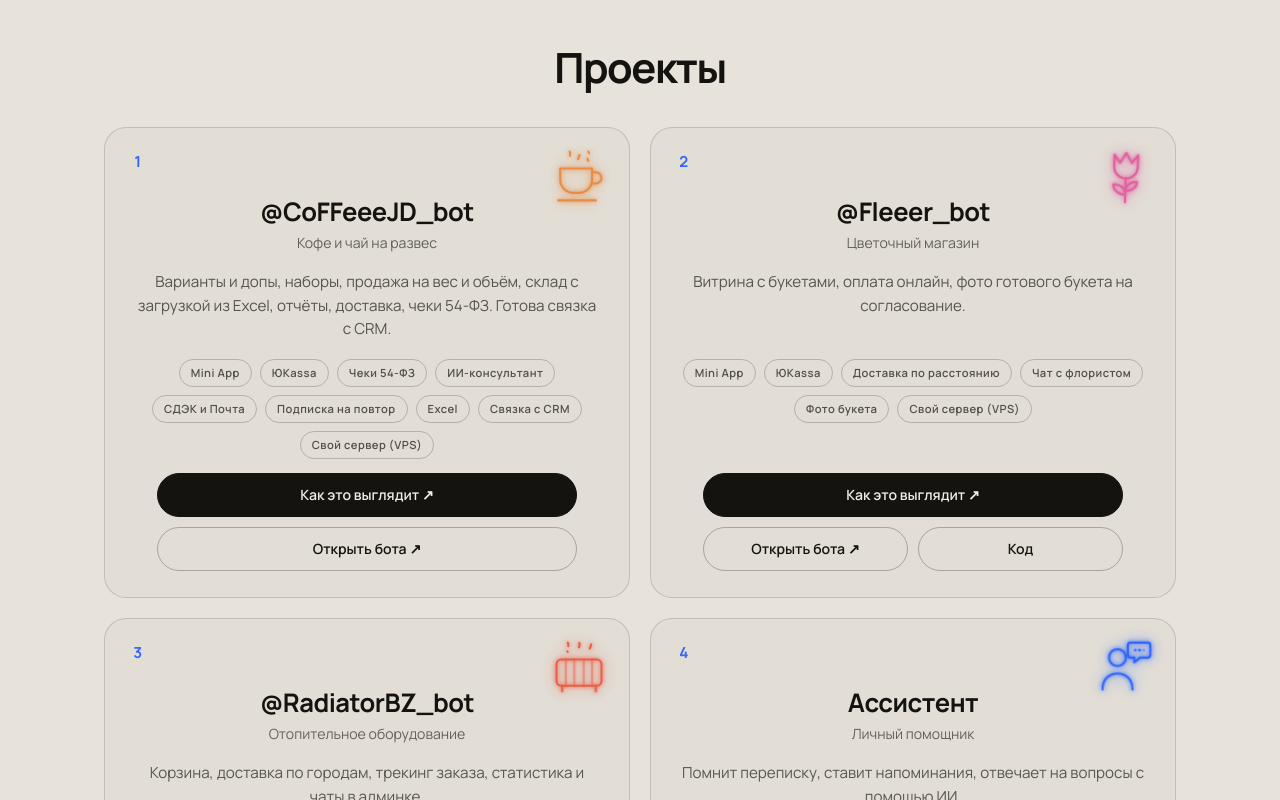
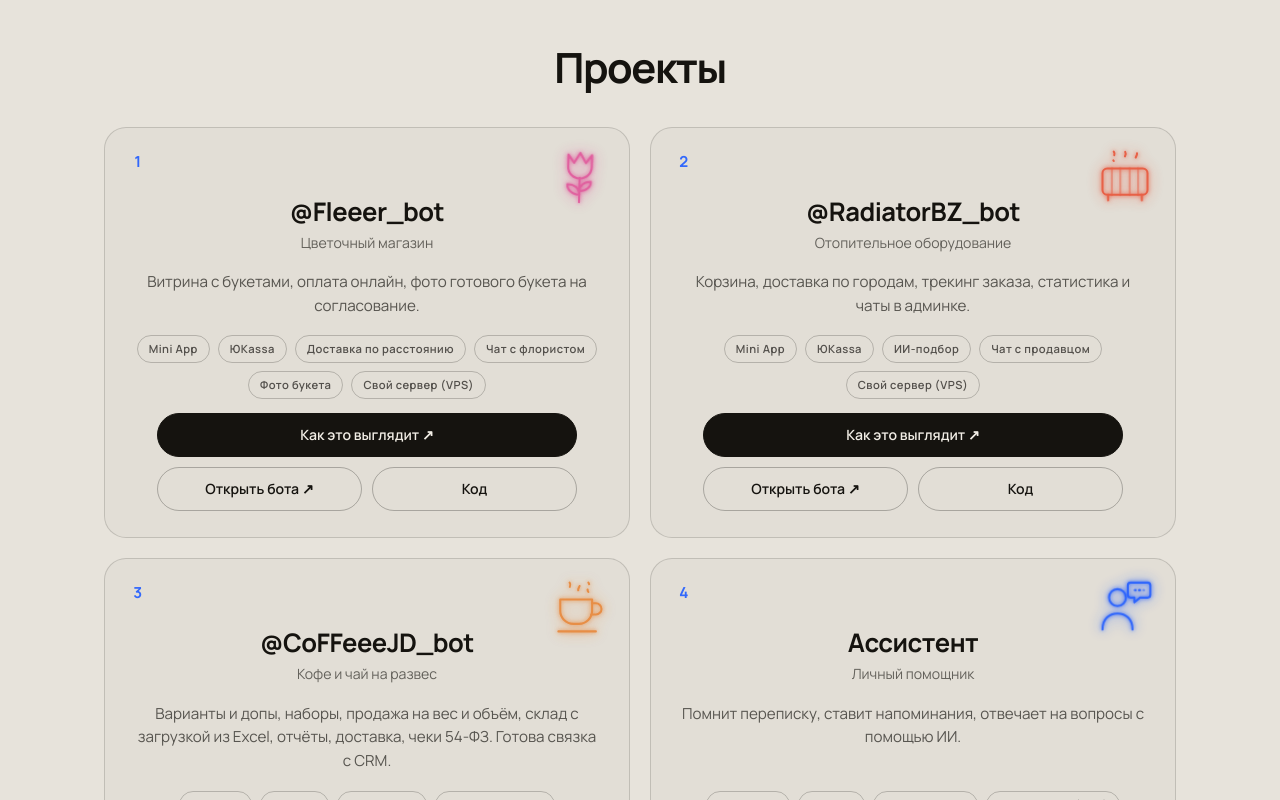
Before and after one commit to zhennyy/botforall, a React (Vite) app: page / in a window 1280 px wide. Shown: the part 1620-2420 px from the top of the page. Built offline with nearby package versions, Linux system fonts and the light colour scheme.

Commit message:
Проекты: кофейня на третьем месте

```diff
--- a/src/components/Projects.jsx
+++ b/src/components/Projects.jsx
@@ -2,25 +2,25 @@ import Reveal from './Reveal'
 import NeonIcon from './NeonIcon'
 const works = [
   {
-    num: '1', icon: 'coffee', name: 'CoFFeeJD', kind: 'Кофе и чай на развес',
-    text: 'Варианты и допы, наборы, продажа на вес и объём, склад с загрузкой из Excel, отчёты, доставка, чеки 54-ФЗ. Готова связка с CRM.',
-    stack: ['Mini App', 'ЮKassa', 'Чеки 54-ФЗ', 'ИИ-консультант', 'СДЭК и Почта', 'Подписка на повтор', 'Excel', 'Связка с CRM', 'Свой сервер (VPS)'],
-    demo: '/coffeejd-demo.html',
-    bot: 'https://t.me/CoFFeeeJD_bot',
-  },
-  {
-    num: '2', icon: 'flower', name: 'Флёр', kind: 'Цветочный магазин',
+    num: '1', icon: 'flower', name: 'Флёр', kind: 'Цветочный магазин',
     text: 'Витрина с букетами, оплата онлайн, фото готового букета на согласование.',
     stack: ['Mini App', 'ЮKassa', 'Доставка по расстоянию', 'Чат с флористом', 'Фото букета', 'Свой сервер (VPS)'],
     demo: '/fleur-demo.html',
     bot: 'https://t.me/Fleeer_bot', code: 'https://github.com/zhennyy/flowerbot',
   },
   {
-    num: '3', icon: 'radiator', name: 'RadiatorPro', kind: 'Отопительное оборудование',
+    num: '2', icon: 'radiator', name: 'RadiatorPro', kind: 'Отопительное оборудование',
     text: 'Корзина, доставка по городам, трекинг заказа, статистика и чаты в админке.',
     stack: ['Mini App', 'ЮKassa', 'ИИ-подбор', 'Чат с продавцом', 'Свой сервер (VPS)'],
     demo: '/radiator-demo.html',
     bot: 'https://t.me/RadiatorBZ_bot', code: 'https://github.com/zhennyy/radiatorbot',
+  },
+  {
+    num: '3', icon: 'coffee', name: 'CoFFeeJD', kind: 'Кофе и чай на развес',
+    text: 'Варианты и допы, наборы, продажа на вес и объём, склад с загрузкой из Excel, отчёты, доставка, чеки 54-ФЗ. Готова связка с CRM.',
+    stack: ['Mini App', 'ЮKassa', 'Чеки 54-ФЗ', 'ИИ-консультант', 'СДЭК и Почта', 'Подписка на повтор', 'Excel', 'Связка с CRM', 'Свой сервер (VPS)'],
+    demo: '/coffeejd-demo.html',
+    bot: 'https://t.me/CoFFeeeJD_bot',
   },
   {
     num: '4', icon: 'person', name: 'Ассистент', kind: 'Личный помощник',
```
